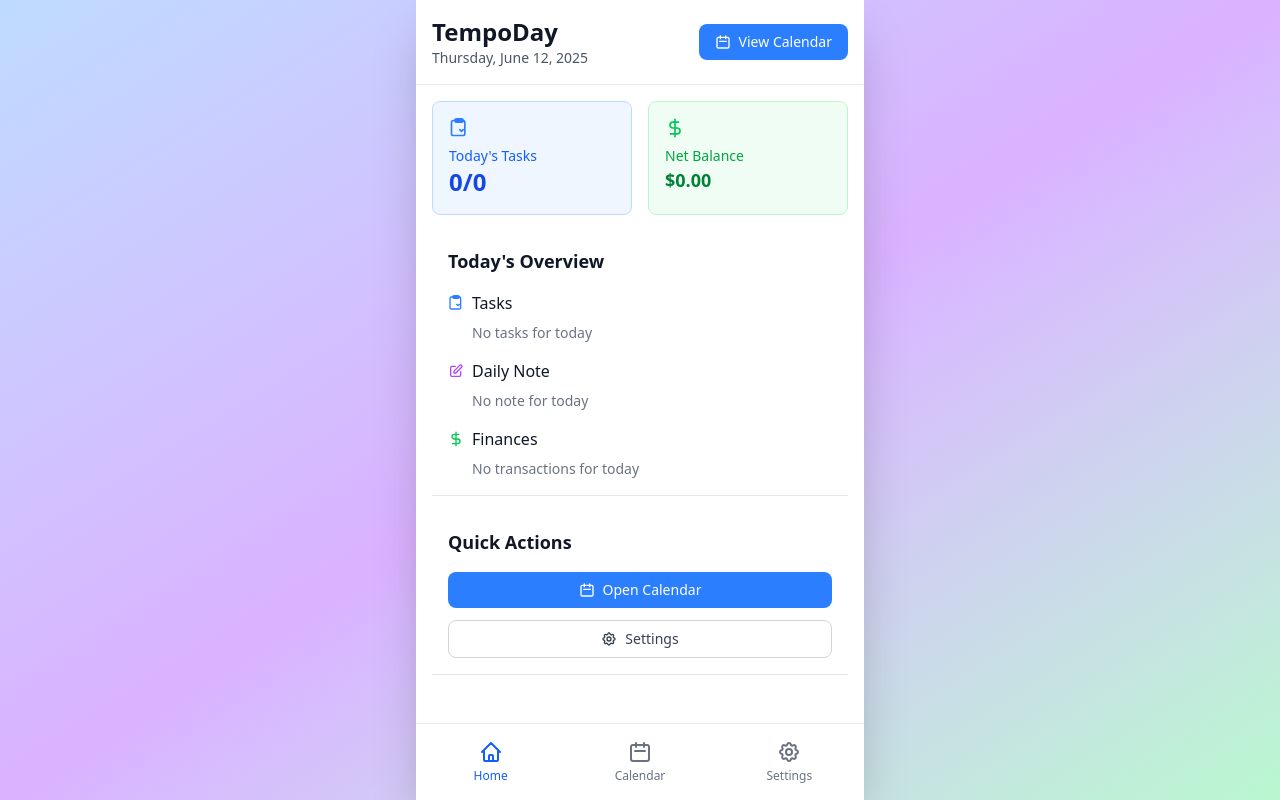
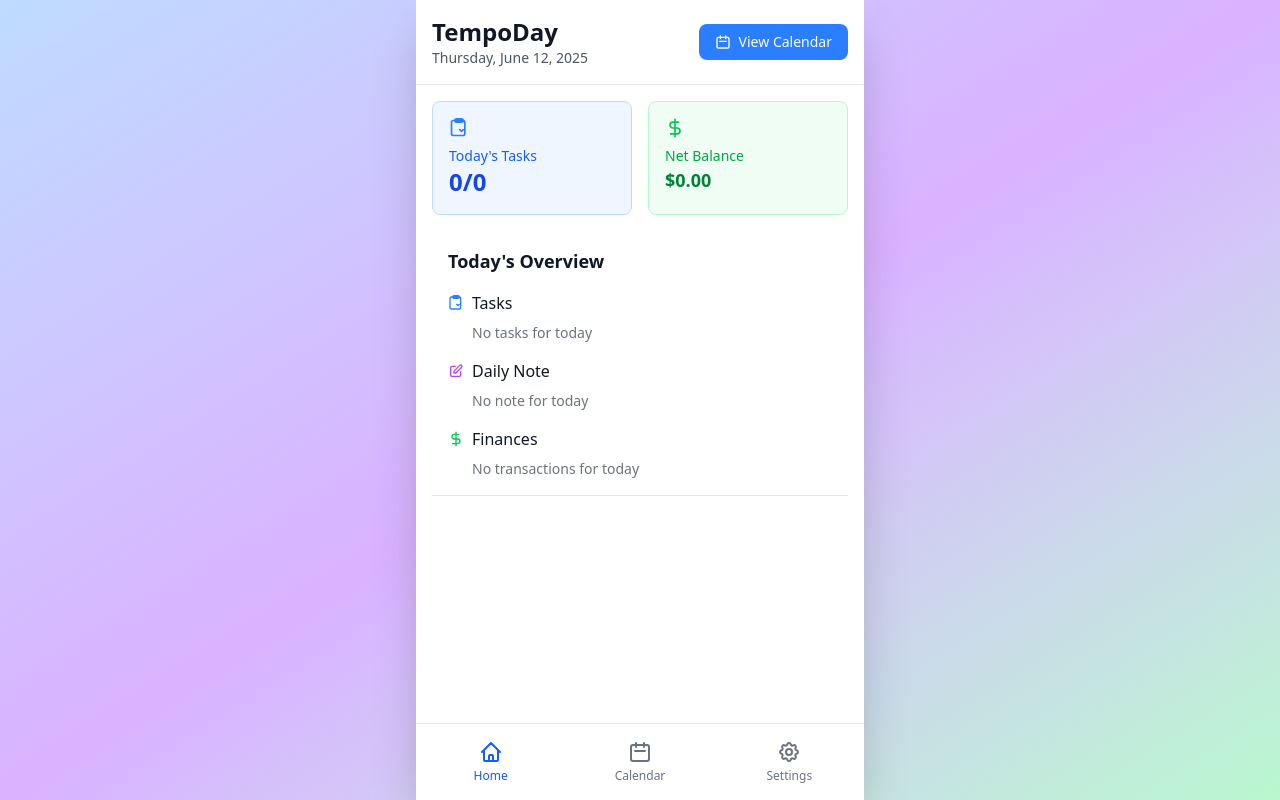
Before and after one commit to fachrihawari/tempoday, a Svelte app: page / in a window 1280 px wide. Built offline with nearby package versions, Linux system fonts and the light colour scheme.

Commit message:
Remove Quick Actions from Dashboard

```diff
--- a/src/pages/Dashboard.svelte
+++ b/src/pages/Dashboard.svelte
@@ -179,26 +179,5 @@ function goToCalendar() {
         </div>
       {/snippet}
     </Card>
-
-    <!-- Quick Actions -->
-    <Card title="Quick Actions" class="space-y-3">
-      {#snippet children()}
-        <div class="grid grid-cols-1 gap-3">
-          <Button variant="primary" onclick={goToCalendar} fullWidth>
-            {#snippet children()}
-              <Icon name="calendar" size="sm" class="mr-2" />
-              Open Calendar
-            {/snippet}
-          </Button>
-
-          <Button variant="outline" onclick={() => navigate('/settings')} fullWidth>
-            {#snippet children()}
-              <Icon name="settings" size="sm" class="mr-2" />
-              Settings
-            {/snippet}
-          </Button>
-        </div>
-      {/snippet}
-    </Card>
   </div>
 </div>
```
